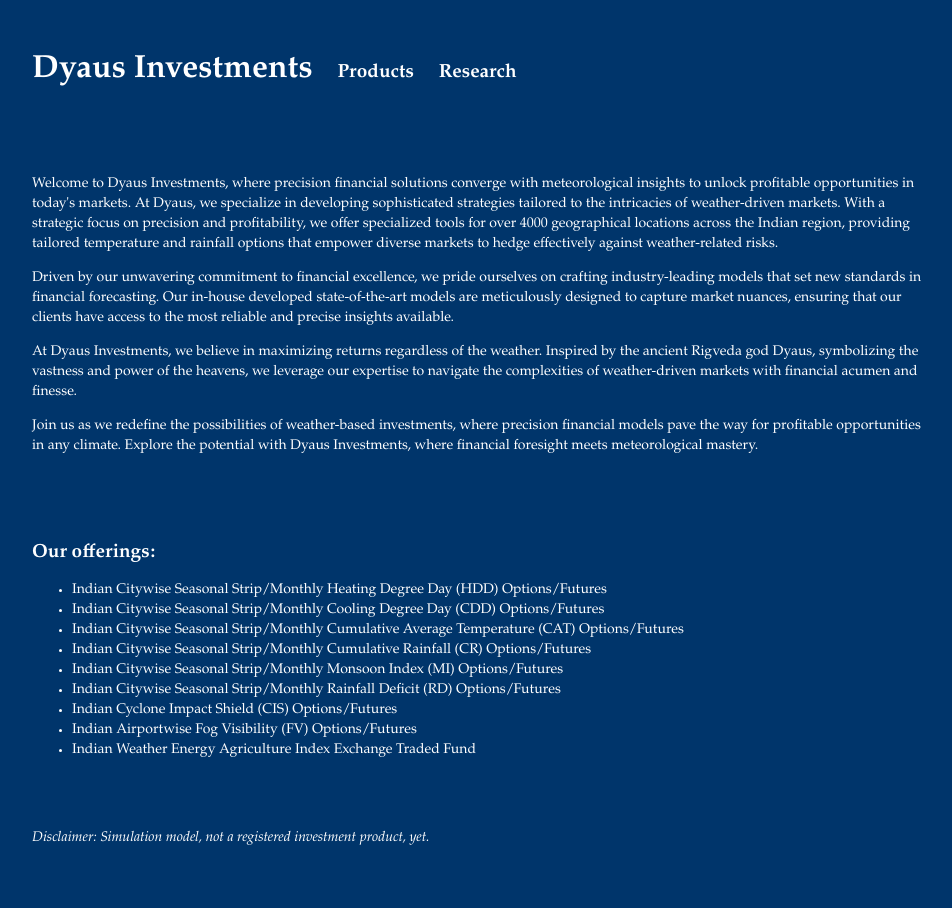
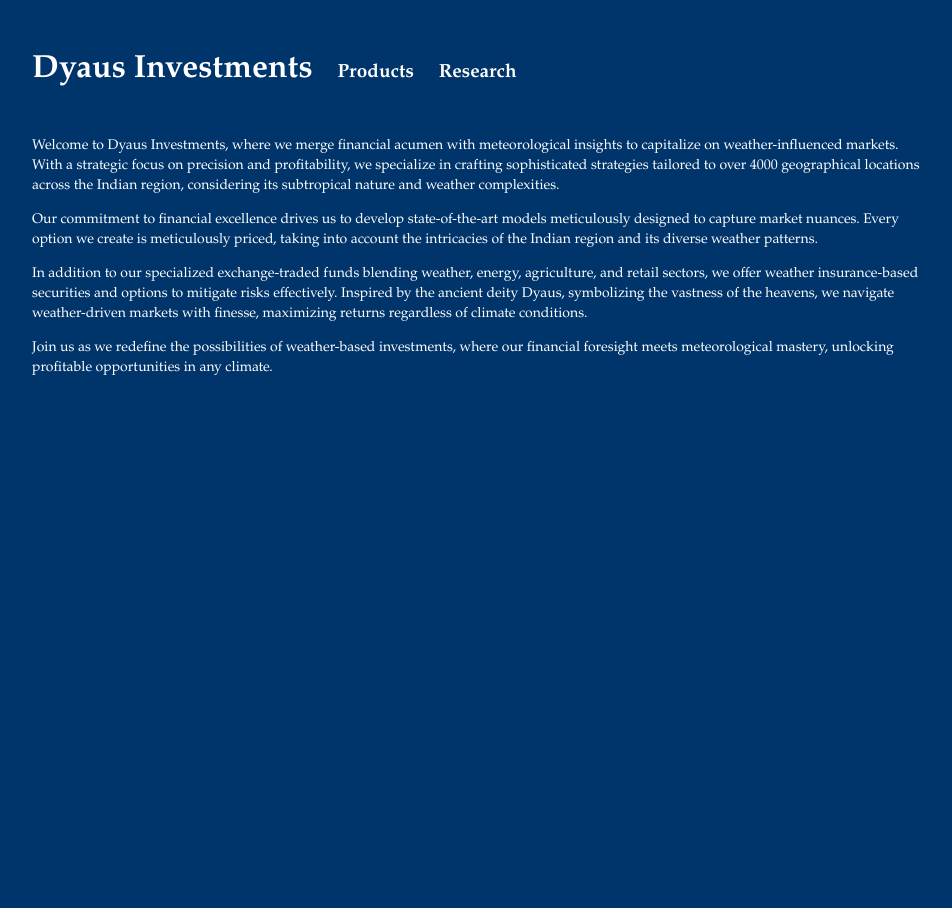
Before and after one commit to DyausInvestments/Dyaus, a Jekyll site: the page built from index.html, in a window 1280 px wide. Shown: the whole page, without its empty margins (160-1112 px from the left). Built offline with Jekyll 4.4.1, drawn with Linux system fonts in a browser that asks for light colours.

Commit message:
Update index.html

```diff
--- a/index.html
+++ b/index.html
@@ -2,36 +2,13 @@
 layout: default
 title: Dyaus Investments
 ---
-<br>
-<br>
+
 <br>
 
-<p>Welcome to Dyaus Investments, where precision financial solutions converge with meteorological insights to unlock profitable opportunities in today's markets. At Dyaus, we specialize in developing sophisticated strategies tailored to the intricacies of weather-driven markets. With a strategic focus on precision and profitability, we offer specialized tools for over 4000 geographical locations across the Indian region, providing tailored temperature and rainfall options that empower diverse markets to hedge effectively against weather-related risks. </p>
+<p>Welcome to Dyaus Investments, where we merge financial acumen with meteorological insights to capitalize on weather-influenced markets. With a strategic focus on precision and profitability, we specialize in crafting sophisticated strategies tailored to over 4000 geographical locations across the Indian region, considering its subtropical nature and weather complexities.</p>
 
-<p>Driven by our unwavering commitment to financial excellence, we pride ourselves on crafting industry-leading models that set new standards in financial forecasting. Our in-house developed state-of-the-art models are meticulously designed to capture market nuances, ensuring that our clients have access to the most reliable and precise insights available.</p>
+<p>Our commitment to financial excellence drives us to develop state-of-the-art models meticulously designed to capture market nuances. Every option we create is meticulously priced, taking into account the intricacies of the Indian region and its diverse weather patterns.</p>
 
-<p>At Dyaus Investments, we believe in maximizing returns regardless of the weather. Inspired by the ancient Rigveda god Dyaus, symbolizing the vastness and power of the heavens, we leverage our expertise to navigate the complexities of weather-driven markets with financial acumen and finesse.</p>
+<p>In addition to our specialized exchange-traded funds blending weather, energy, agriculture, and retail sectors, we offer weather insurance-based securities and options to mitigate risks effectively. Inspired by the ancient deity Dyaus, symbolizing the vastness of the heavens, we navigate weather-driven markets with finesse, maximizing returns regardless of climate conditions.</p>
 
-<p>Join us as we redefine the possibilities of weather-based investments, where precision financial models pave the way for profitable opportunities in any climate. Explore the potential with Dyaus Investments, where financial foresight meets meteorological mastery.</p>
-
-<br>
-<br>
-<br>
-
-<h2>Our offerings:</h2>
-<ul>
-  <li>Indian Citywise Seasonal Strip/Monthly Heating Degree Day (HDD) Options/Futures</li>
-  <li>Indian Citywise Seasonal Strip/Monthly Cooling Degree Day (CDD) Options/Futures</li>
-  <li>Indian Citywise Seasonal Strip/Monthly Cumulative Average Temperature (CAT) Options/Futures</li>
-  <li>Indian Citywise Seasonal Strip/Monthly Cumulative Rainfall (CR) Options/Futures</li>
-  <li>Indian Citywise Seasonal Strip/Monthly Monsoon Index (MI) Options/Futures</li>
-  <li>Indian Citywise Seasonal Strip/Monthly Rainfall Deficit (RD) Options/Futures</li>
-  <li>Indian Cyclone Impact Shield (CIS) Options/Futures</li>
-  <li>Indian Airportwise Fog Visibility (FV) Options/Futures</li>
-  <li>Indian Weather Energy Agriculture Index Exchange Traded Fund</li>
-</ul>
-
-<br>
-<br>
-
-<p><em>Disclaimer: Simulation model, not a registered investment product, yet.</em></p>
+<p>Join us as we redefine the possibilities of weather-based investments, where our financial foresight meets meteorological mastery, unlocking profitable opportunities in any climate.</p>
```
